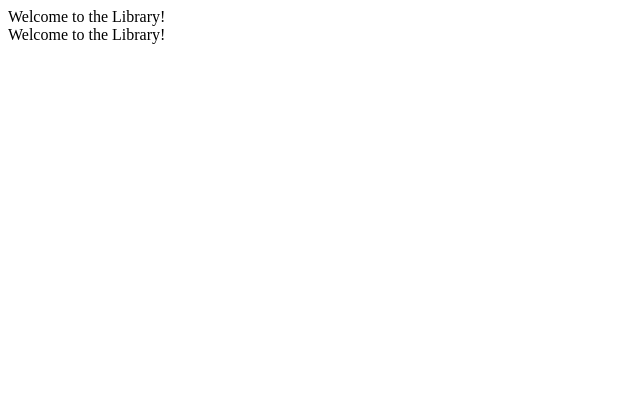
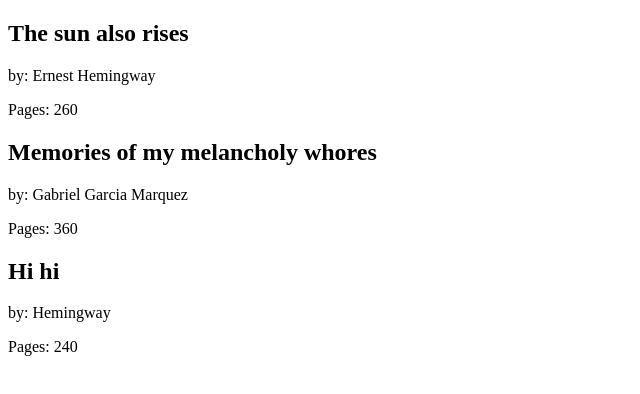
Before and after one commit to LinaSachuk/Learning-React, a React (Create React App) app in the folder hello-react/: page / in a window 1280 px wide. Shown: the top 394 px of the page, without its empty margins (0-640 px from the left). Built offline with nearby package versions, Linux system fonts and the light colour scheme.

Commit message:
add compose components

```diff
--- a/hello-react/src/index.js
+++ b/hello-react/src/index.js
@@ -1,10 +1,25 @@
 import React, { Component } from 'react'
 import { render } from 'react-dom'
+
+const Book = ({ title, author, pages }) => {
+  return (
+    <section>
+      <h2>{title}</h2>
+      <p>by: {author}</p>
+      <p> Pages: {pages}</p>
+    </section>
+  )
+}
+
+
 
 const Library = () => {
   return (
     <div>
-      Welcome to the Library!
+      <Book title="The sun also rises" author="Ernest Hemingway" pages={260} />
+      <Book title="Memories of my melancholy whores" author="Gabriel Garcia Marquez" pages={360} />
+      <Book title="Hi hi" author="Hemingway" pages={240} />
+
     </div>
   )
 }
@@ -15,10 +30,6 @@
 
 
 render(
-  <div>
-    <Library />
-    <Library />
-  </div>
-  ,
+  <Library />,
   document.getElementById('root')
 )
```
